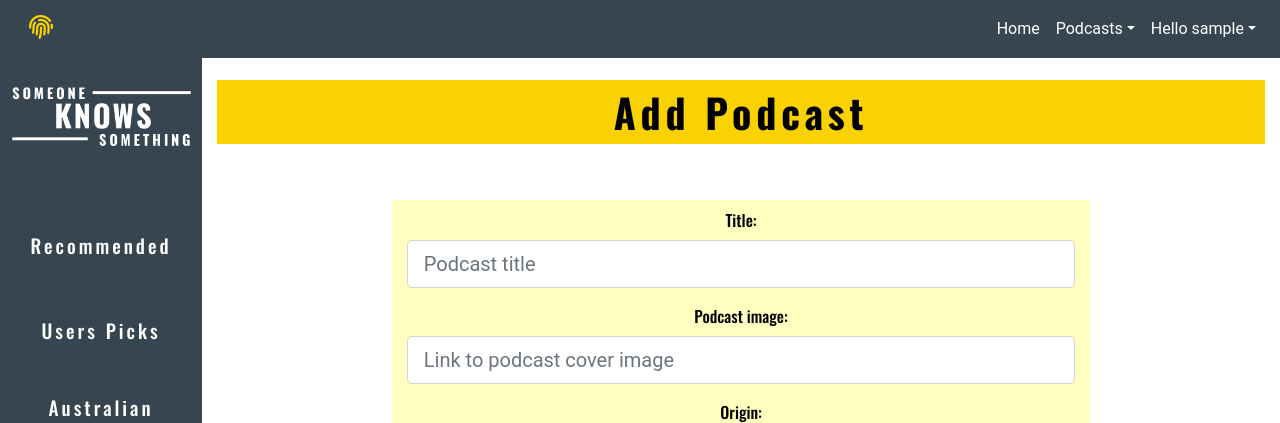
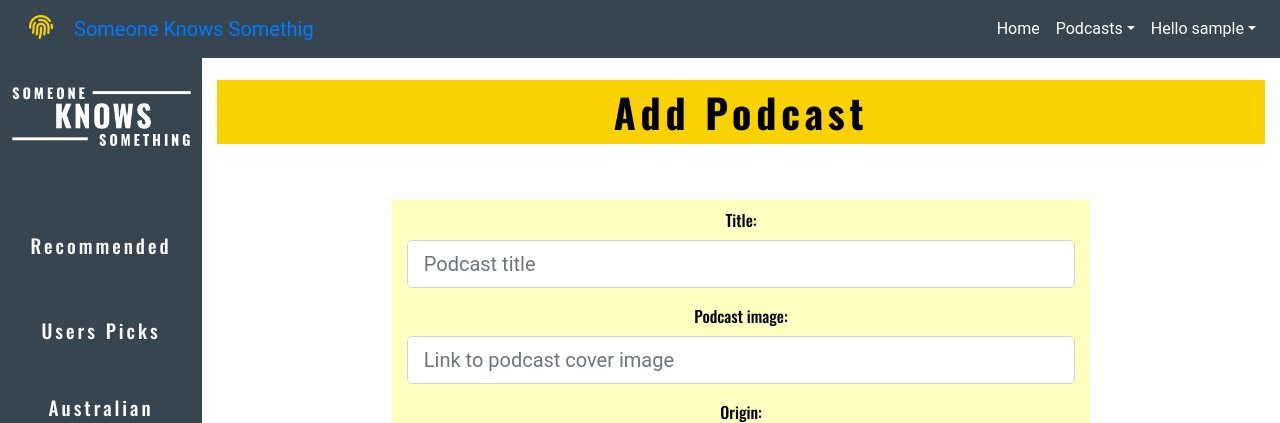
Before and after one commit to malc-u/SomeoneKnowsSomething, a Flask app: page /add_podcast in a window 1280 px wide. Shown: the top 423 px of the page. Run offline with Flask 2, Linux system fonts and the light colour scheme; the visitor is signed in with stand-in values (Sample User, id 1); some libraries are stand-ins or nearby versions.

Commit message:
Added navbar-brand to the navigation bar

```diff
--- a/templates/layout/navbar.html
+++ b/templates/layout/navbar.html
@@ -2,6 +2,7 @@
 <nav class="navbar fixed-top navbar-expand-lg">
     <!--Button toggling sidebar-->
     <button class="btn" id="sidebar-toggle"><i class="fas fa-fingerprint"></i></button>
+    <a class="navbar-brand pl-2" href="{{url_for('index')}}">Someone Knows Somethig</a>
     <!--Button toggling top navbar on smaller screens-->
     <button class="navbar-toggler" id="my-toggler" type="button" data-toggle="collapse" data-target="#navbarSupportedContent"
       aria-controls="navbarSupportedContent" aria-expanded="false" aria-label="Toggle navigation">
```
